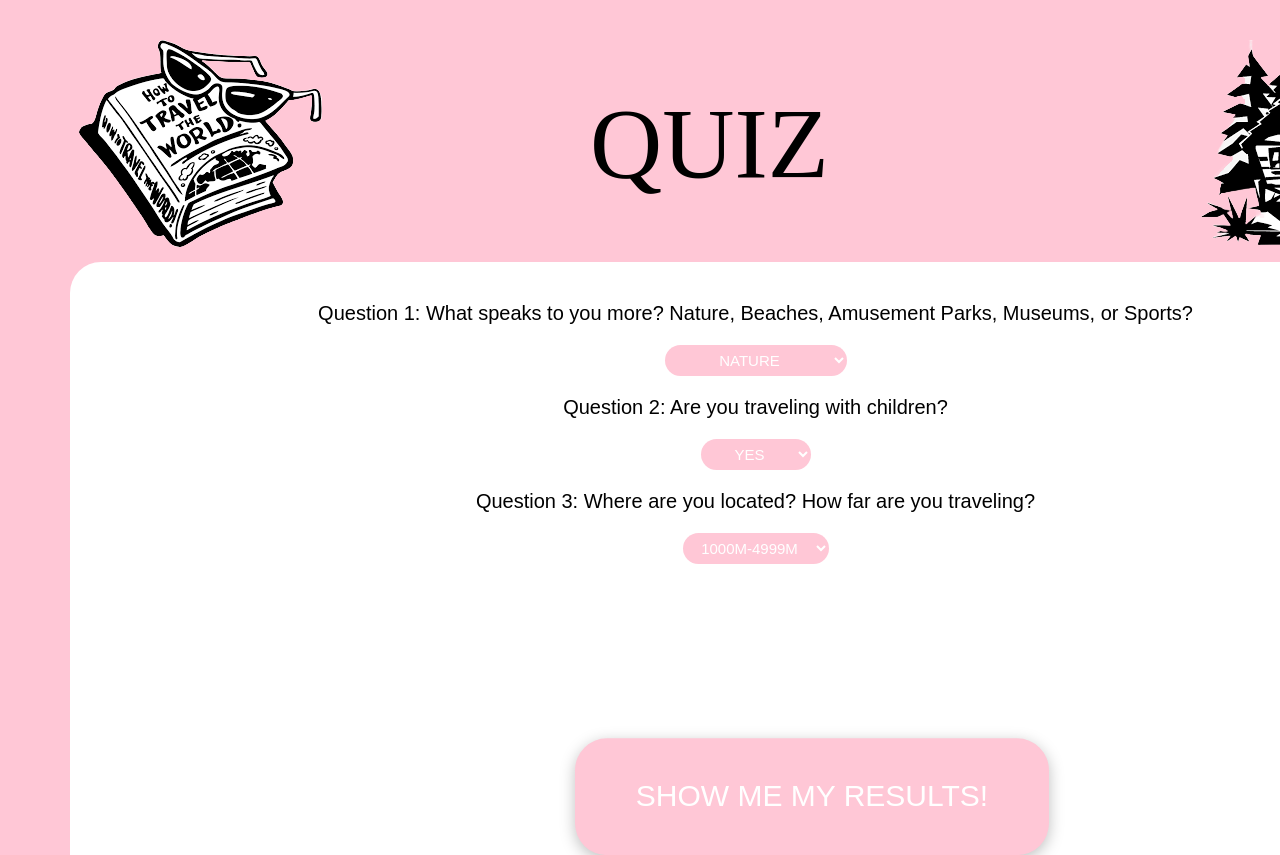
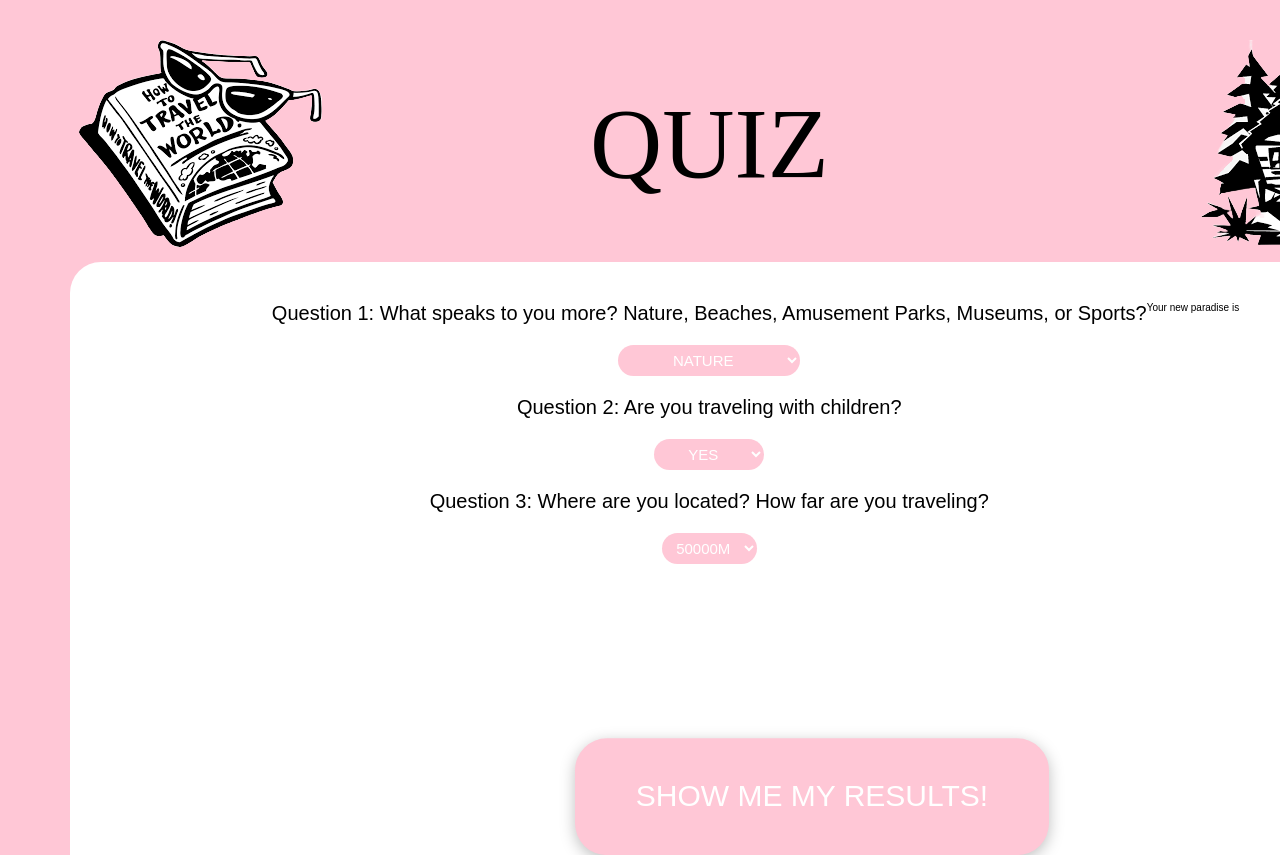
Before and after one commit to ska09634/FindYourParadise, a React (Create React App) app in the folder findyourparadise/: page /quiz in a window 1280 px wide. Shown: the top 855 px of the page. Built offline with nearby package versions, Linux system fonts and the light colour scheme; a web font is replaced by a local one.

Commit message:
quiz api

```diff
--- a/findyourparadise/src/components/Quiz.js
+++ b/findyourparadise/src/components/Quiz.js
@@ -10,34 +10,15 @@ import { useNavigate } from 'react-router-dom'
 console.log(leftIMG);
 
 function Quiz() {
-    const [selects, setSelects]=useState();
+    // const [selects, setSelects]=useState();
 
     const url = "https://opentripmap-places-v1.p.rapidapi.com/en/places/radius?radius=200000&lon=-121.4944&lat=38.58157&kinds=beaches&rate=2";
     const [data, setData] = useState({
-        place: ""
+        place: "",
+        radius:""
     })
 
-    function submit(e) {
-        e.preventDefault();
-        Axios.post(url, {
-            place: data.place
-        })
-        .the(res=>{
-            console.log(res.data)
-        })
-    }
-
-    function handle(e) {
-        const newdata={...data}
-        newdata[e.target.id] = e.target.value
-        setData(newdata)
-        console.log(newdata)
-    }
-
-    let navigate = useNavigate();
-    // function handleClick() {
-    //     navigate('/Results')
-    // }
+    const [paradise, setParadise] = useState("");
 
     const options = {
         method: 'GET',
@@ -47,15 +28,71 @@ function Quiz() {
         }
       };
 
+
+    function submit(e) {
+        e.preventDefault();
+        Axios.post(url, {
+            place: data.place,
+            radius: data.radius
+        })
+        .then(res=>{
+            console.log(res.data)
+        })
+    }
+
+    var nPlace = "";
+    var nRadius ="";
+    function handle(e) {
+        const newdata={...data}
+        newdata[e.target.id] = e.target.value
+        setData(newdata)
+        console.log(newdata)
+        nPlace = newdata.place
+        //console.log("the new place is", nPlace)
+    }
+    nPlace = data.place;
+    nRadius = data.radius;
+   // console.log("nPlace is ", nPlace);
+   console.log("nRadius is ", nRadius);
+
+    let navigate = useNavigate();
+
+    var rateURL = "&rate=3";
+    //url https://opentripmap-places-v1.p.rapidapi.com/en/places/radius?radius=200000&lon=-121.4944&lat=38.58157&kinds=beaches&rate=2'
+    var firstURL = 'https://opentripmap-places-v1.p.rapidapi.com/en/places/radius?radius=200000&lon=-121.4944&lat=38.58157&kinds=';
+    var fullURL = firstURL + nPlace + rateURL;
+
+
+
+    var oneURL = "https://opentripmap-places-v1.p.rapidapi.com/en/places/radius?radius=";
+    var twoURL = "&lon=-121.4944&lat=38.58157&kinds=";
+    var fullURLL = oneURL + nRadius + twoURL + nPlace + rateURL;
+    console.log("the full url is ", fullURLL);
+
       const handleClick = () => {
         console.log("handle the submit");
-        fetch('https://opentripmap-places-v1.p.rapidapi.com/en/places/radius?radius=200000&lon=-121.4944&lat=38.58157&kinds=beaches&rate=2', options)
+        fetch(fullURL, options)
         .then(response => response.json())
         .then(response => console.log(response))
         .catch(err => console.error(err));
-        navigate('/Results')
+        //navigate('/Results')
         console.log("after...");
+
       }
+
+
+
+//   ---------------------------------------
+
+    // var state = {
+    //     value: ''
+    // };
+
+    // const getValue = (event) => {
+    //     console.log("Place: ", event.target.value);
+
+    //     this.setState({value: event.target.value});
+    // }
 
 
 
@@ -68,28 +105,30 @@ function Quiz() {
 
 
             <div className="rec">
-            <form>
+
+
+                <form onSubmit={(e) =>submit(e)}>
                     <label>Question 1: What speaks to you more? Nature, Beaches, Amusement Parks, Museums, or Sports?</label>
-                    <select value={selects} onChange={e=>setSelects(e.target.value)}>
-                        <option value="nature">Nature</option>
-                        <option value="beaches">Beaches</option>
-                        <option value="aparks">Amusement Parks</option>
-                        <option value="museums">Museums</option>
-                        <option value="sports">Sports</option>
+                        <select id="place" name="" value={data.place} onChange={(e)=> handle(e)}>
+                            <option id="natural" value="natural">Nature</option>
+                            <option id="beaches" value="beaches">Beaches</option>
+                            <option id="aparks" value="amusement_parks">Amusement Parks</option>
+                            <option id="museums" value="museums">Museums</option>
+                            <option id="sports" value="sports">Sports</option>
                         </select>
 
                         <label>Question 2: Are you traveling with children?</label>
-                    <select value={selects} onChange={e=>setSelects(e.target.value)}>
+                        <select id="child" name="" value={data.child} onChange={(e)=> handle(e)}>
                             <option value="yes">yes</option>
                             <option value="no">no</option>
                             <option value="not sure">not sure</option>
                         </select>
 
                         <label>Question 3: Where are you located? How far are you traveling?</label>
-                    <select value={selects} onChange={e=>setSelects(e.target.value)}>
-                        <option value="1000m-4999m">1000m-4999m</option>
-                        <option value="5000m-9999m">5000m-9999m</option>
-                        <option value="10000m-15000m">10000m-15000m</option>
+                        <select id="radius" name="" value={data.radius} onChange={(e)=> handle(e)}>
+                            <option value="50000">50000m</option>
+                            <option value="100000">100000m</option>
+                            <option value="500000m">500000m</option>
                         </select>
 
                     <div className="buttonform">
@@ -97,12 +136,12 @@ function Quiz() {
                     </div>
                 </form>
 
-           <div class="result-box">
-
+                <p> Your new paradise is {paradise} </p>
 
             </div>
 
-        </div>
+
+
         </body>
     );
 }
```
Lines whose indentation alone changed are shown as unchanged.
